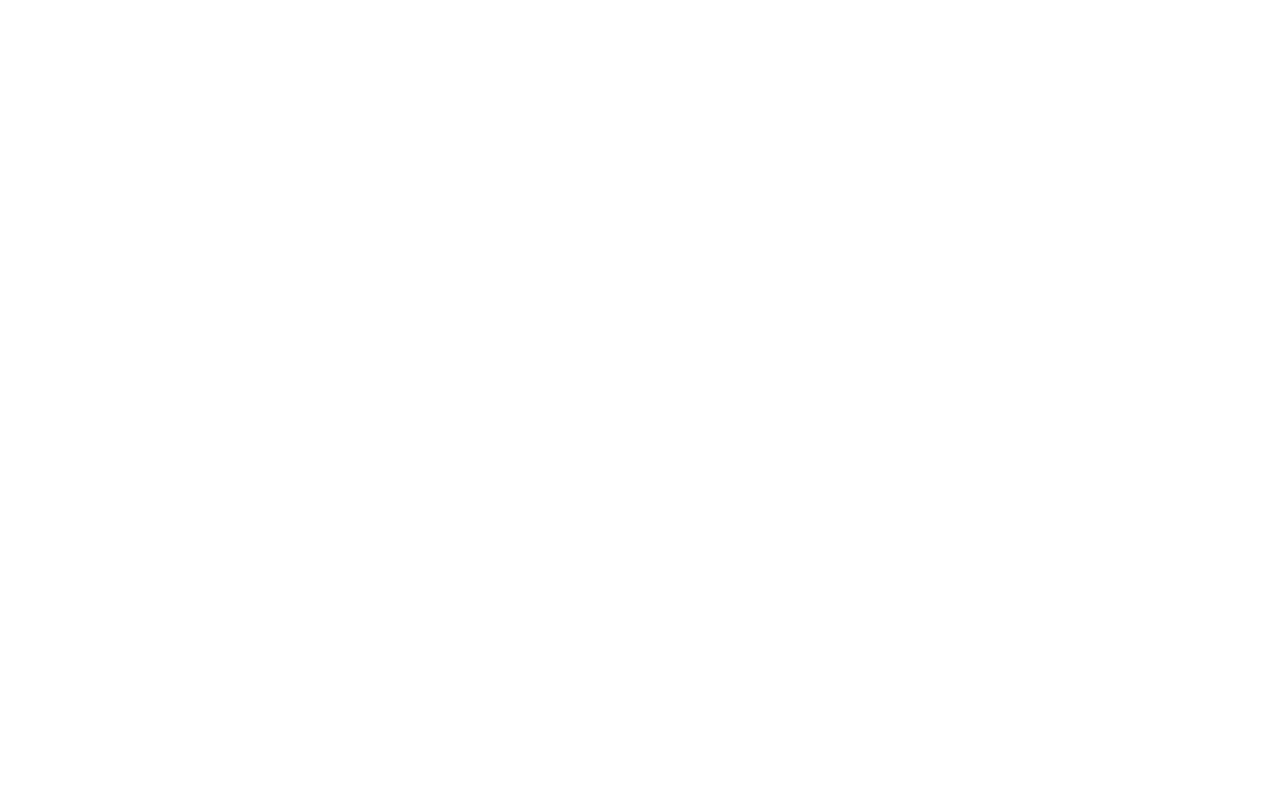
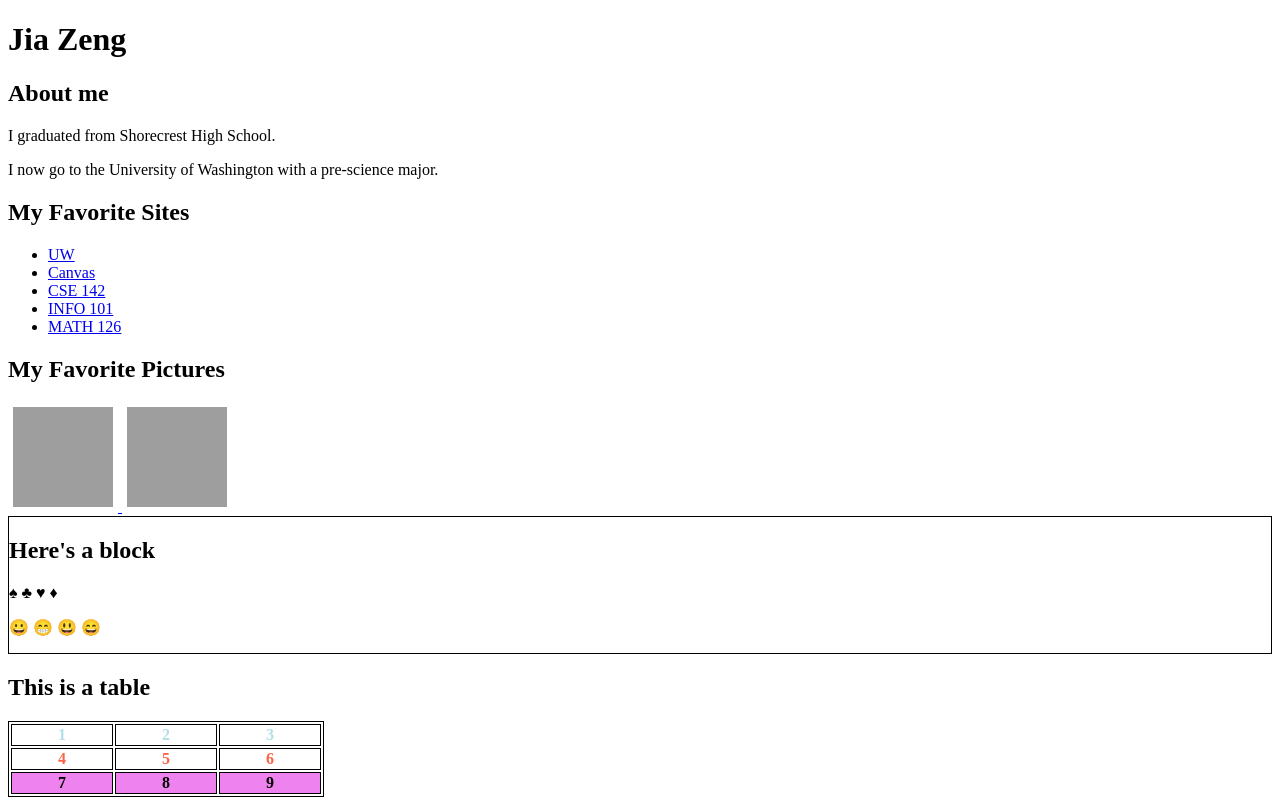
Before and after one commit to jz210810-1779229/jz210810-1779229.github.io, a plain HTML site: page tags.html in a window 1280 px wide. Drawn offline with Linux system fonts and the light colour scheme; grey boxes are pictures that could not be loaded.

Commit message:
Add files via upload

```diff
--- a/tags.html
+++ b/tags.html
@@ -1,9 +1,74 @@
 <!DOCTYPE html>
 <html>
     <head>
+        <title>Jia's Website</title>
+    <style>
+        table, th, td {
+            border: 1px solid black;
+        }
+    </style>
+    <meta charset="UTF-8">
+    </head>
 
-    </head>
     <body>
+        <h1>Jia Zeng</h1>
+        <h2>About me</h2>
+        <p>I graduated from Shorecrest High School.</p>
+        <p>I now go to the University of Washington with a pre-science major.</p>
+
+        <h2>My Favorite Sites</h2>
+        <ul>
+            <li>
+                <a href="https://www.washington.edu">UW</a>
+            </li>
+            <li>
+                <a href="https://canvas.uw.edu">Canvas</a>
+            </li>
+            <li>
+                <a href="https://courses.cs.washington.edu/courses/cse142/20au/index.html">CSE 142</a>
+            </li>
+            <li>
+                <a href="http://winhost6.ischool.uw.edu/gclass/">INFO 101</a>
+            </li>
+            <li>
+                <a href="https://sites.math.washington.edu/~aloveles/Math126Fall2020/index.html">MATH 126</a>
+            </li>
+        </ul>
+
+        <h2>My Favorite Pictures</h2>
+        <a href="https://www.catster.com/cats-101/orange-tabby-cat-facts">
+            <img src="https://www.catster.com/wp-content/uploads/2018/01/Orange-tabby-cat-sleeping-with-eyes-closed.jpg"
+            title="cat sleeping" style="width:100px;height:100px;margin:5px">
+        </a>
+        <a href="https://www.olivemagazine.com/recipes/baking-and-desserts/best-ever-christmas-puddings-and-desserts/">
+            <img src="https://images.immediate.co.uk/production/volatile/sites/2/2017/12/xmas-Cover-17v5-54a9395.jpg?quality=90&resize=768%2C574"
+            title="cream puff tower" style="width:100px;height:100px;margin:5px">
+        </a>
+
+        <div style="border: 1px solid black">
+            <h2>Here's a block</h2>
+            <p>&#9824 &#9827 &#9829 &#9830</p>
+            <p>&#128512; &#128513; &#128515; &#128516;</p>
+        </div>
+
+        <h2>This is a table</h2>
+        <table style="width:25%">
+            <tr>
+                <th style="color:powderblue">1</th>
+                <th style="color:powderblue">2</th>
+                <th style="color:powderblue">3</th>
+            </tr>
+            <tr>
+                <th style="color: tomato">4</th>
+                <th style="color: tomato">5</th>
+                <th style="color: tomato">6</th>
+            </tr>
+            <tr>
+                <th style="background-color: violet;">7</th>
+                <th style="background-color: violet;">8</th>
+                <th style="background-color: violet;">9</th>
+            </tr>
+        </table>
 
     </body>
 </html>
```
